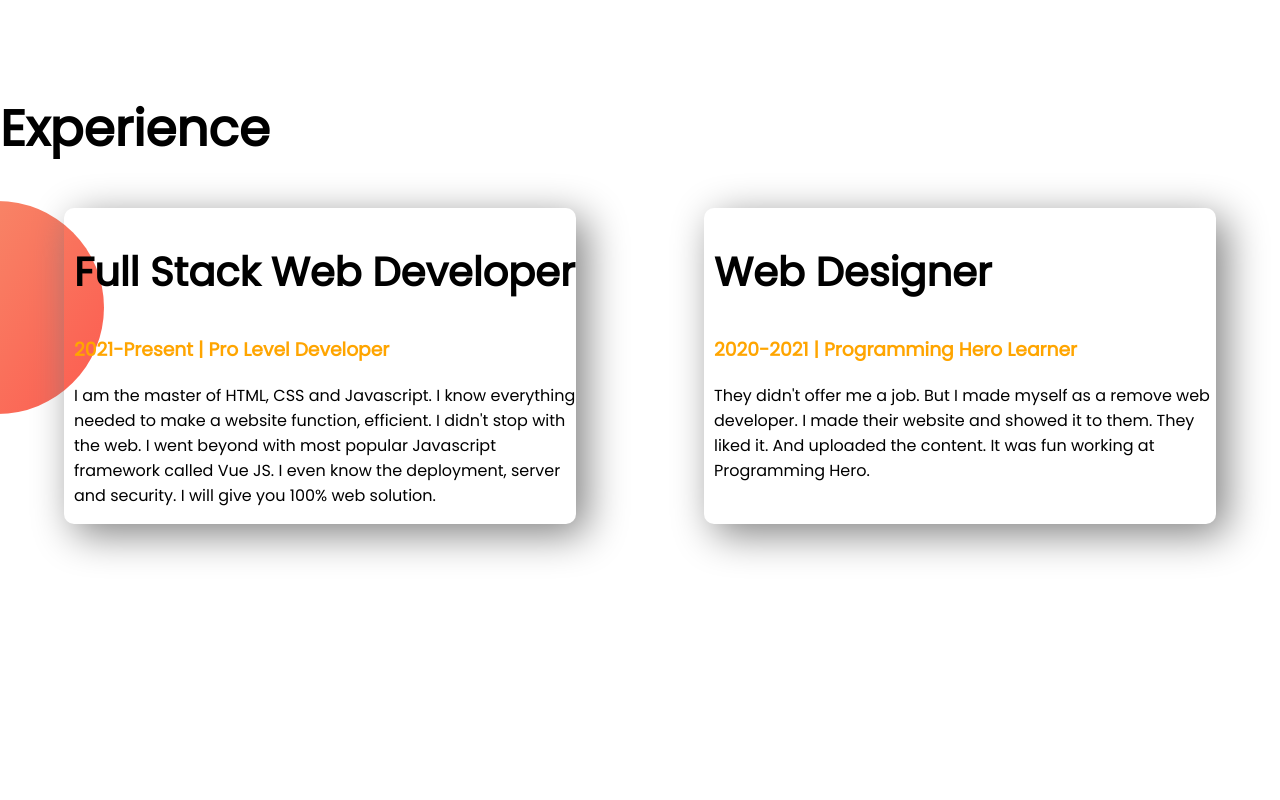
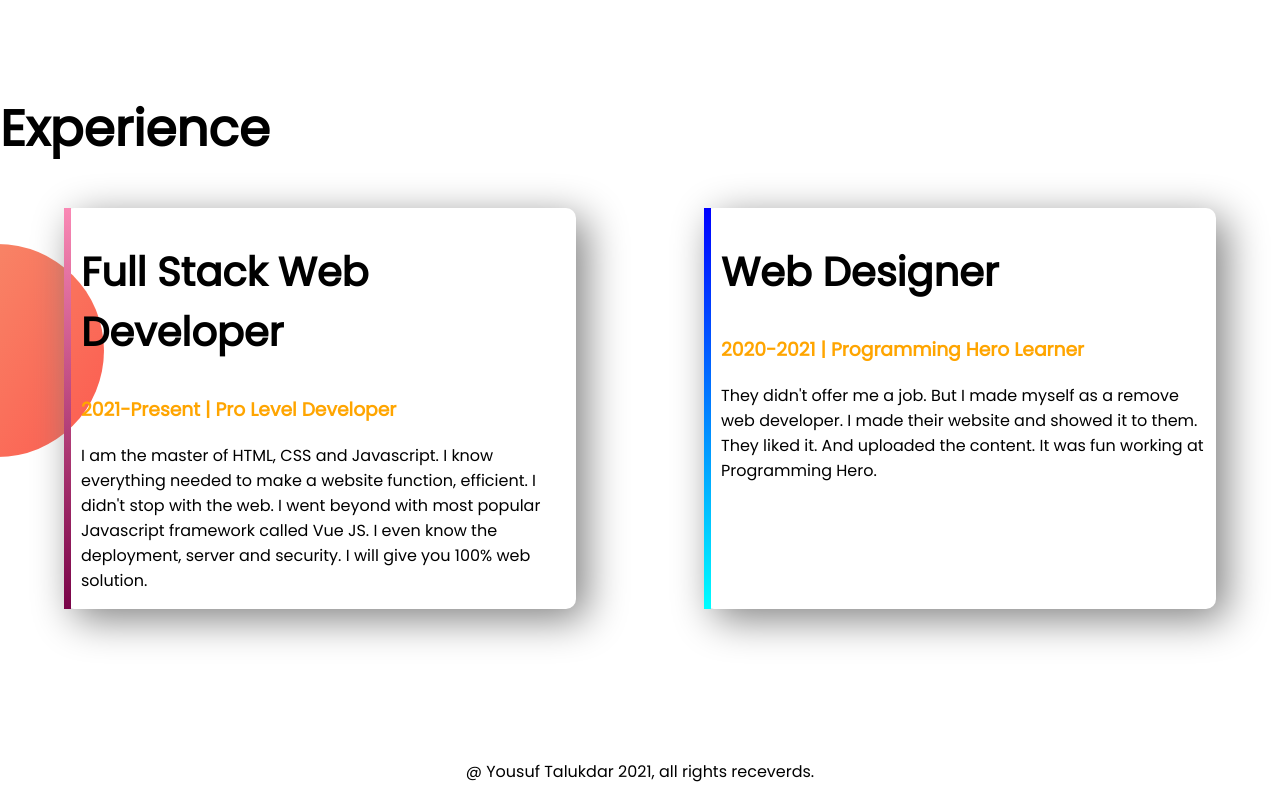
Before and after one commit to Yousuf-Talukdar/developer-portfolio, a plain HTML site: page index.html in a window 1280 px wide. Shown: the part 1442-2242 px from the top of the page. Before the commit the page ends 2116 px from the top, so only its background shows below. Drawn offline with Linux system fonts and the light colour scheme.

Commit message:
Final Projects added

```diff
--- a/index.html
+++ b/index.html
@@ -58,7 +58,7 @@
     <section class="experience-area">
         <h1>Experience</h1>
         <div class="flexible-container">
-            <div class="experience-item">
+            <div id="full-stack-web" class="experience-item">
                 <h2> Full Stack Web Developer</h2>
                 <p>
                 <h3 class="orange-color">2021-Present | Pro Level Developer</h3>
@@ -69,7 +69,7 @@
                 </p>
 
             </div>
-            <div class="experience-item">
+            <div id="web-design" class="experience-item">
                 <h2>Web Designer</h2>
                 <p>
                 <h3 class="orange-color">2020-2021 | Programming Hero Learner</h3>
@@ -80,6 +80,9 @@
         </div>
 
     </section>
+    <footer>
+        <p>@ Yousuf Talukdar 2021, all rights receverds.</p>
+    </footer>
 </body>
 
 </html>
--- a/main.css
+++ b/main.css
@@ -53,3 +53,17 @@ h2{
     background-repeat: no-repeat;
     background-position: left;
 }
+#web-design{
+    border-left: 7px solid;
+   border-image:linear-gradient(blue,cyan);
+   border-image-slice: 1;
+}
+#full-stack-web{
+    border-left: 7px solid;
+    border-image:linear-gradient(rgb(250, 137, 181),rgb(121, 3, 72));
+    border-image-slice: 1;
+
+}
+footer{
+    text-align: center;
+}
```
Also changed, not shown: images/my-bg.png (deleted), images/my-bg2.png (deleted), images/pic2.png (deleted), showOff/17157455_1301972916554569_475698767408146694_o-removebg-preview.png (deleted), showOff/24784972_1565765660175292_6759215646637888951_o-removebg-preview.png (deleted), showOff/28954514_1673714782713712_2890323234528370791_o-removebg-preview.png (deleted), showOff/29472321_1670557699696087_1319073826281095168_n-removebg-preview.png (deleted), showOff/30710284_1695329040552286_1415310531417341952_n-removebg-preview.png (deleted), showOff/57118159_2181023675316151_6946930591338070016_n-removebg-preview.png (deleted), showOff/89774707_2822094571209055_4558706372765548544_n-removebg-preview.png (deleted).
